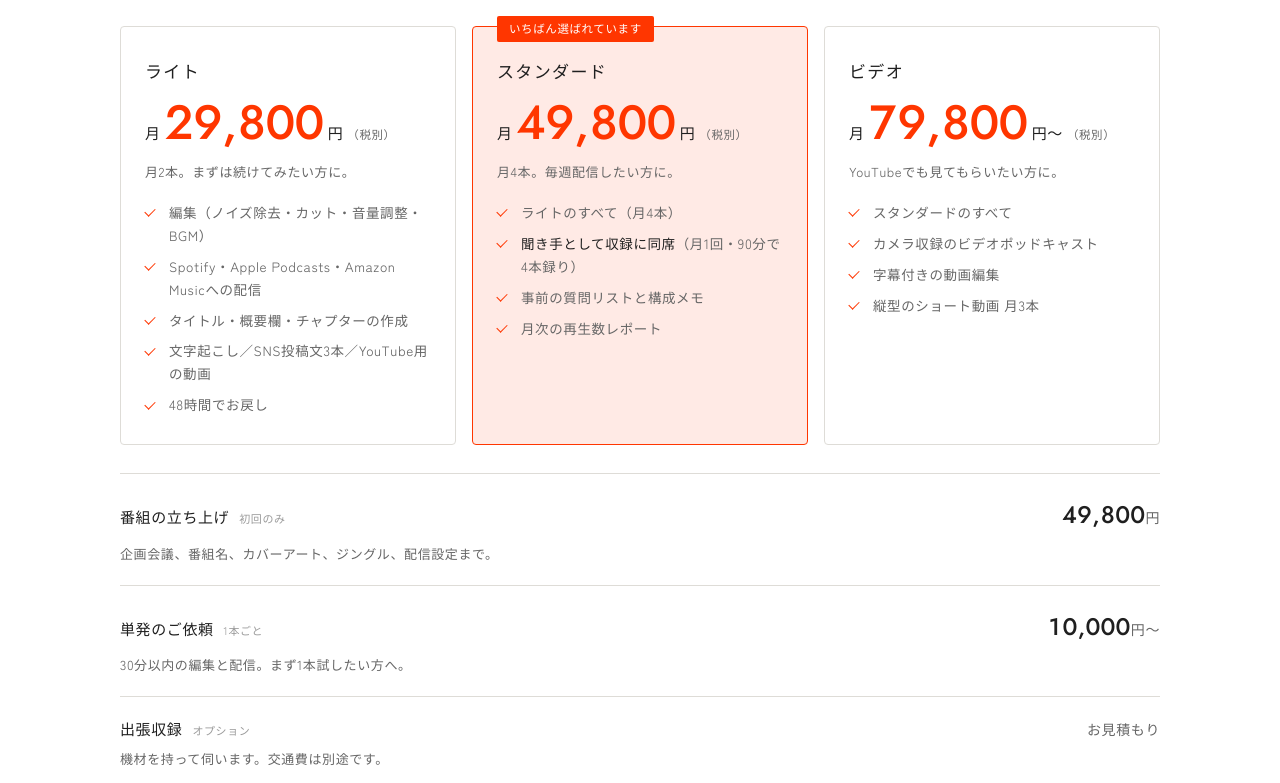
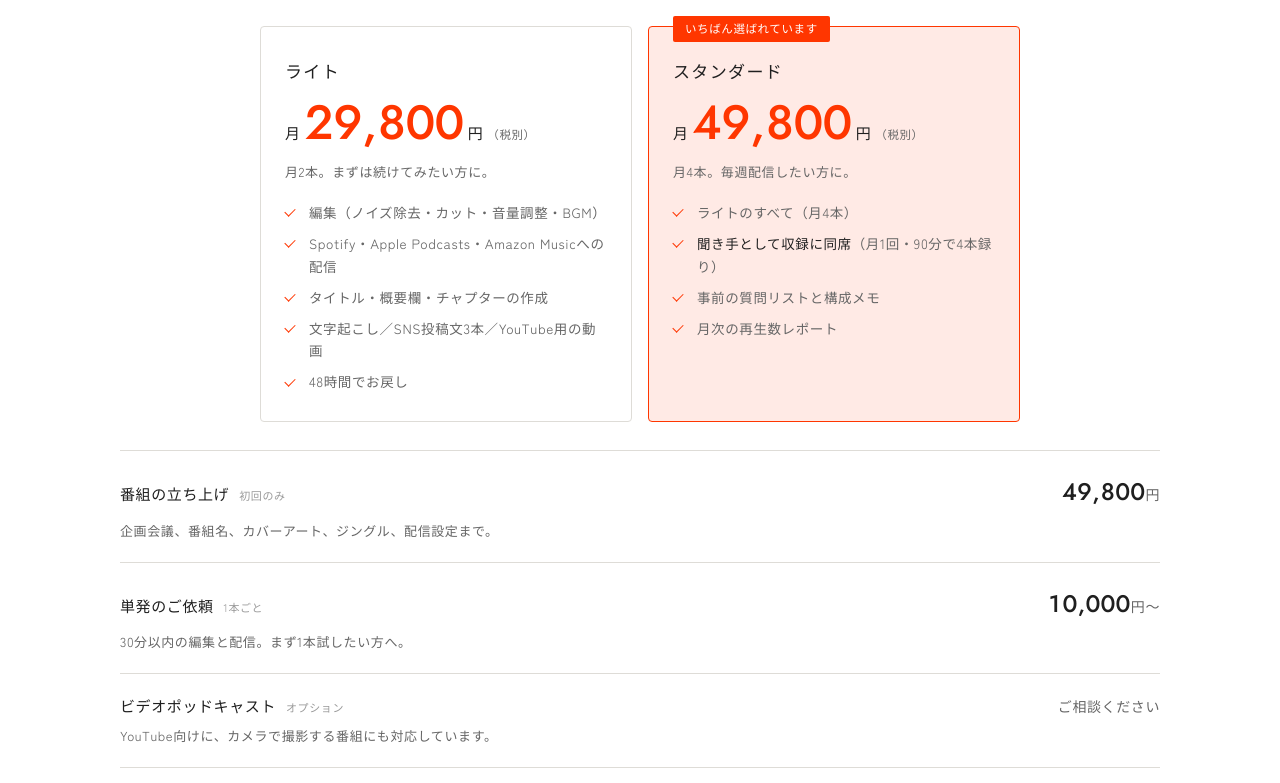
Before and after one commit to shutsumi/marunage-podcast, a plain HTML site: page index.html in a window 1280 px wide. Shown: the part 2840-3623 px from the top of the page. Drawn offline with Linux system fonts and the light colour scheme.

Commit message:
ビデオポッドキャストは価格を出さず別途相談に変更
プラン表は2つ（ライト／スタンダード）にし、
ビデオはオプション欄で「ご相談ください」と案内する。

Co-Authored-By: Claude Opus 5 <noreply@anthropic.com>

```diff
--- a/index.html
+++ b/index.html
@@ -133,7 +133,7 @@ p{margin:0}
 .camp-price s{color:var(--dim)}
 .camp-price b{font-weight:500;font-size:clamp(28px,4vw,38px);color:var(--accent);font-variant-numeric:tabular-nums;letter-spacing:0}
 .camp-note{font-size:12px;color:var(--muted);line-height:1.8}
-.plans{display:grid;gap:16px;grid-template-columns:repeat(3,1fr)}
+.plans{display:grid;gap:16px;grid-template-columns:repeat(2,1fr);max-width:760px;margin-inline:auto}
 @media (max-width:900px){.plans{grid-template-columns:1fr}}
 .plan{border:1px solid var(--line);border-radius:4px;padding:28px 24px;display:grid;gap:10px;align-content:start}
 .plan.rec{border-color:var(--accent);background:var(--accent-soft);position:relative}
@@ -349,17 +349,6 @@ input:focus,select:focus,textarea:focus{outline:2px solid var(--ink);outline-off
         <li>月次の再生数レポート</li>
       </ul>
     </article>
-    <article class="plan">
-      <p class="plan-name">ビデオ</p>
-      <p class="amt">月<b>79,800</b>円〜<small>（税別）</small></p>
-      <p class="plan-sub">YouTubeでも見てもらいたい方に。</p>
-      <ul class="feat">
-        <li>スタンダードのすべて</li>
-        <li>カメラ収録のビデオポッドキャスト</li>
-        <li>字幕付きの動画編集</li>
-        <li>縦型のショート動画 月3本</li>
-      </ul>
-    </article>
   </div>
 
   <div class="extras">
@@ -372,6 +361,11 @@ input:focus,select:focus,textarea:focus{outline:2px solid var(--ink);outline-off
       <span class="ex-name">単発のご依頼<small>1本ごと</small></span>
       <span class="ex-price"><b>10,000</b>円〜</span>
       <span class="ex-desc">30分以内の編集と配信。まず1本試したい方へ。</span>
+    </div>
+    <div class="extra">
+      <span class="ex-name">ビデオポッドキャスト<small>オプション</small></span>
+      <span class="ex-price">ご相談ください</span>
+      <span class="ex-desc">YouTube向けに、カメラで撮影する番組にも対応しています。</span>
     </div>
     <div class="extra">
       <span class="ex-name">出張収録<small>オプション</small></span>
@@ -480,7 +474,6 @@ input:focus,select:focus,textarea:focus{outline:2px solid var(--ink);outline-off
         "itemListElement":[
           {"@type":"Offer","name":"ライト（月2本・編集＋配信）","price":"29800","priceCurrency":"JPY"},
           {"@type":"Offer","name":"スタンダード（月4本・聞き手同席）","price":"49800","priceCurrency":"JPY"},
-          {"@type":"Offer","name":"ビデオ（月4本・ビデオポッドキャスト）","price":"79800","priceCurrency":"JPY"},
           {"@type":"Offer","name":"番組の立ち上げ（初回のみ）","price":"49800","priceCurrency":"JPY"},
           {"@type":"Offer","name":"単発（30分以内・1本）","price":"10000","priceCurrency":"JPY"}
         ]
```
